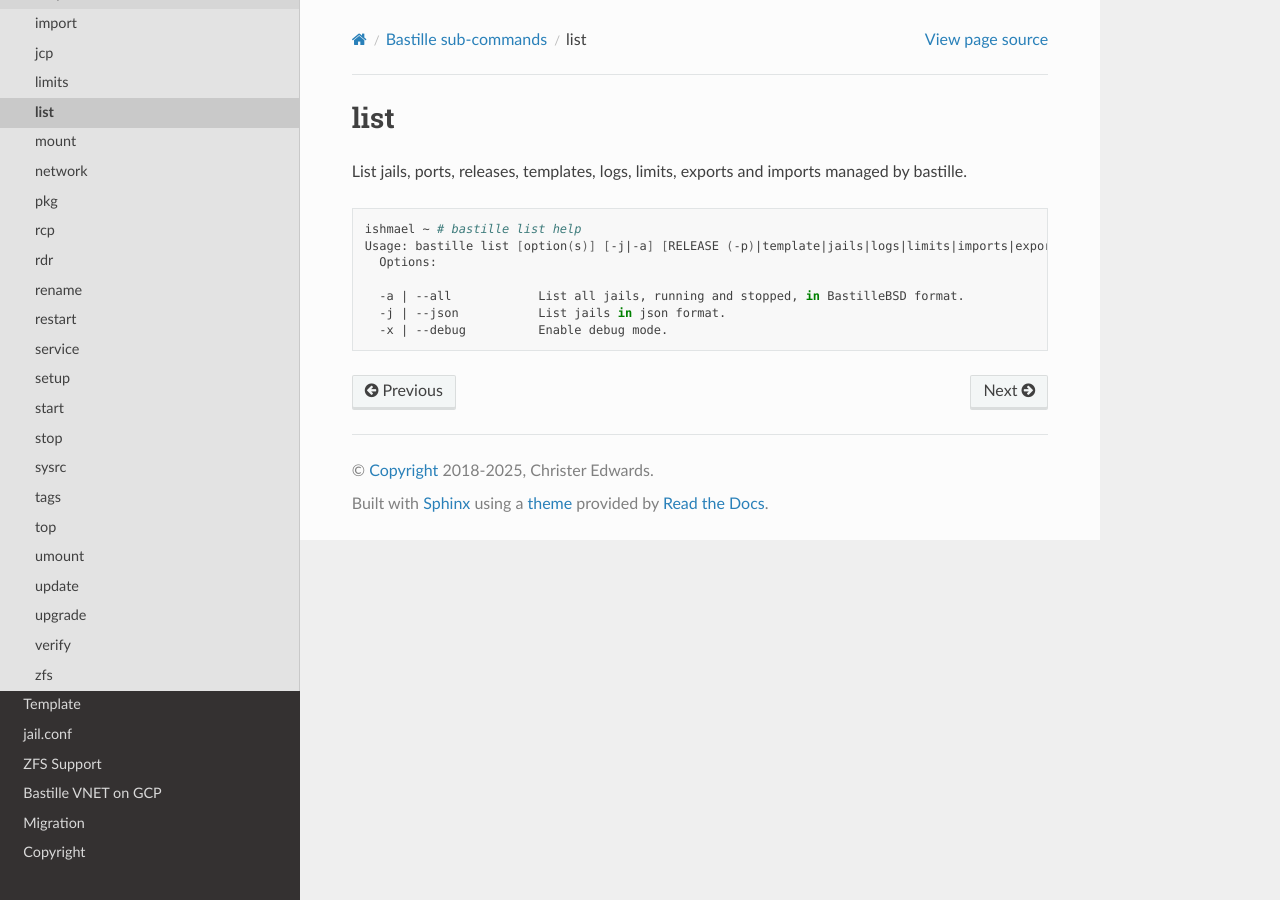
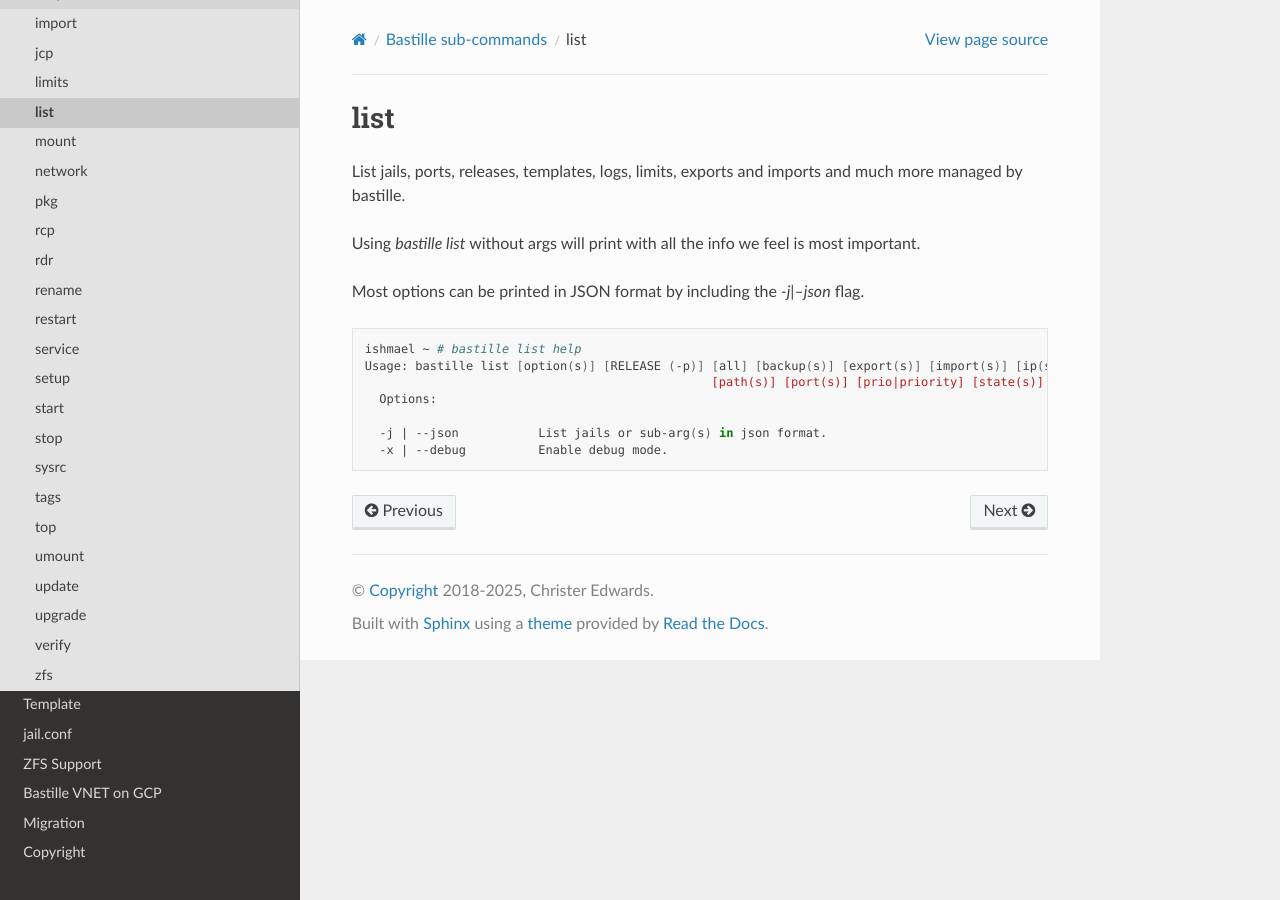
Before and after one commit to BastilleBSD/bastille, a Sphinx documentation site: the page built from docs/chapters/subcommands/list.rst, in a window 1280 px wide. Built offline with Sphinx 7.4.7 and the Read the Docs theme 3.1.0, drawn with Linux system fonts in a browser that asks for light colours.

Commit message:
docs: Update list

```diff
--- a/docs/chapters/subcommands/list.rst
+++ b/docs/chapters/subcommands/list.rst
@@ -1,15 +1,19 @@
 list
 ====
 
-List jails, ports, releases, templates, logs, limits, exports and imports
+List jails, ports, releases, templates, logs, limits, exports and imports and much more
 managed by bastille.
+
+Using `bastille list` without args will print with all the info we feel is most important.
+
+Most options can be printed in JSON format by including the `-j|--json` flag.
 
 .. code-block:: shell
 
   ishmael ~ # bastille list help
-  Usage: bastille list [option(s)] [-j|-a] [RELEASE (-p)|template|jails|logs|limits|imports|exports|backups]
+  Usage: bastille list [option(s)] [RELEASE (-p)] [all] [backup(s)] [export(s)] [import(s)] [ip(s)] [jail(s)] [limit(s)] [log(s)]"
+                                                  [path(s)] [port(s)] [prio|priority] [state(s)] [template(s)]"
     Options:
 
-    -a | --all            List all jails, running and stopped, in BastilleBSD format.
-    -j | --json           List jails in json format.
+    -j | --json           List jails or sub-arg(s) in json format.
     -x | --debug          Enable debug mode.
```
